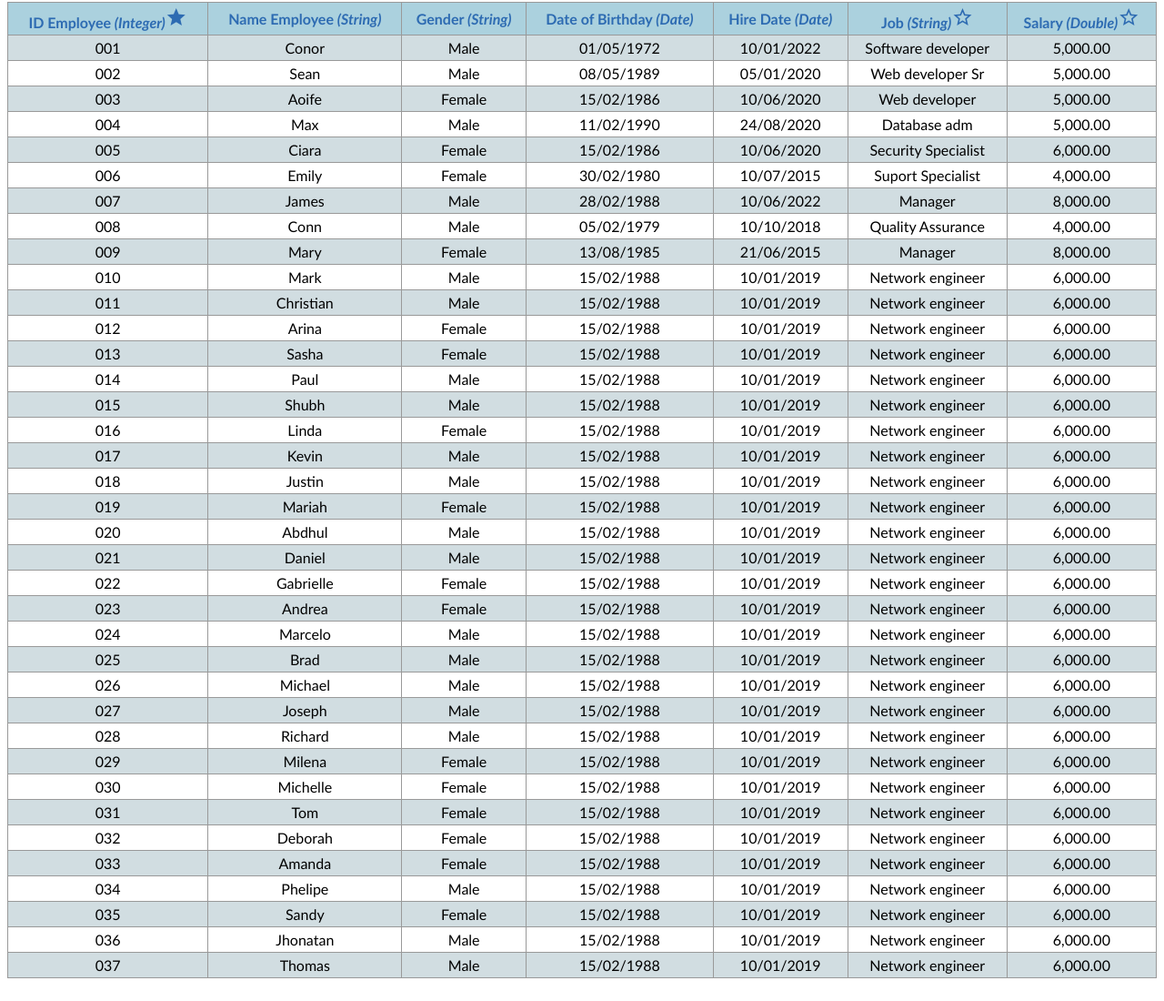
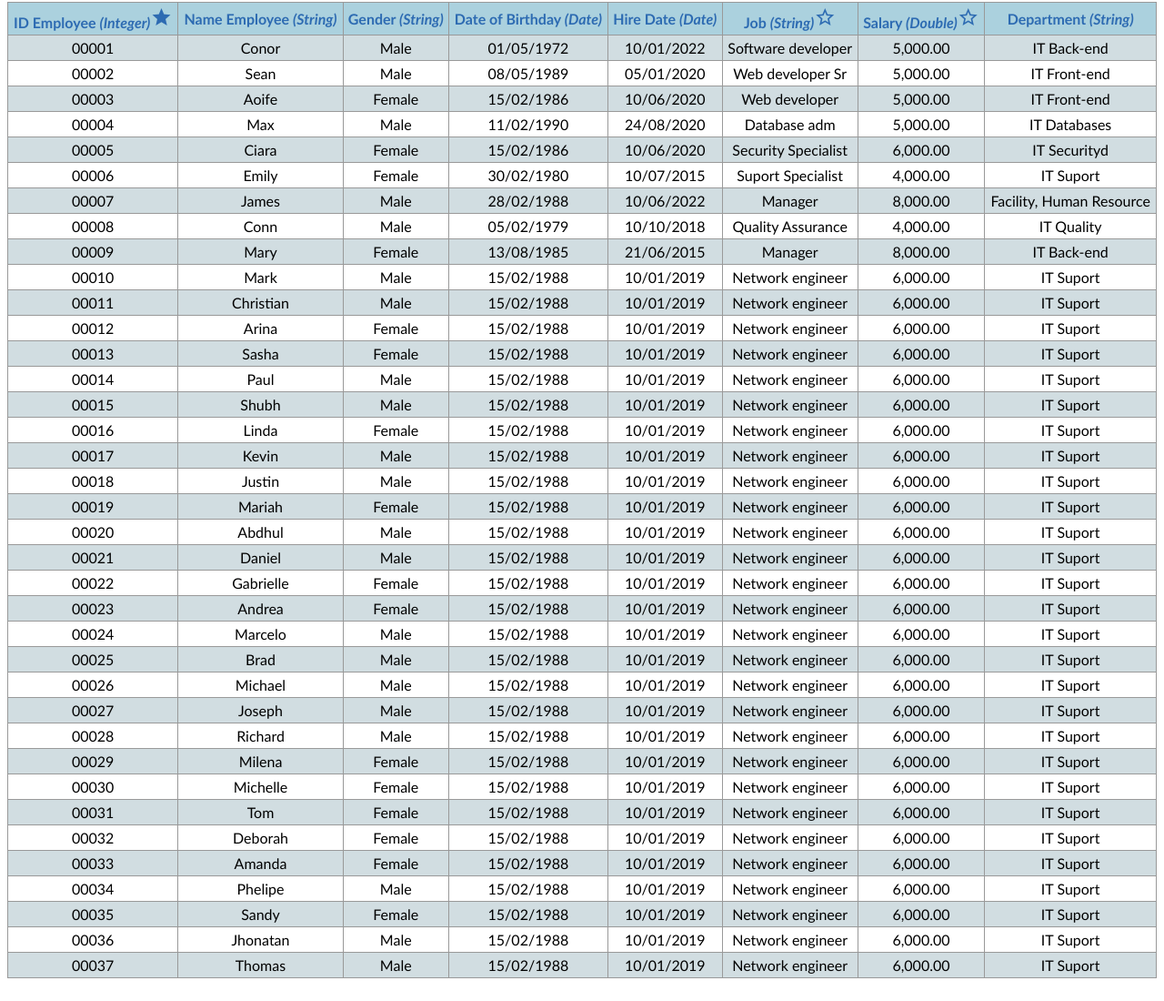
Before and after one commit to RaphaellaGomes/raphaelladrbgomes-webdev_ca1, a plain HTML site: page HRDepartment/employee.html in a window 1280 px wide. Shown: the part 194-1294 px from the top of the page at 91% size. Drawn offline with Linux system fonts and the light colour scheme.

Commit message:
Inserted Department in Employee after changes in my DB

```diff
--- a/HRDepartment/employee.html
+++ b/HRDepartment/employee.html
@@ -30,341 +30,379 @@
                 <th>Hire Date <i>(Date)</i></th>
                 <th>Job <i>(String)</i><span class="material-icons" title="Secondary-key">star_outline </span></th>
                 <th>Salary <i>(Double)</i><span class="material-icons" title="Secondary-key">star_outline </span></th>
+                <th>Department <i>(String)</i></th>
             </tr>
         </thead>
         <tbody>
             <tr>
-                <td>001</td>
+                <td>00001</td>
                 <td>Conor</td>
                 <td>Male</td>
                 <td>01/05/1972</td>
                 <td>10/01/2022</td>
                 <td>Software developer</td>
                 <td>5,000.00</td>
+                <td>IT Back-end</td>
             </tr>
             <tr>
-                <td>002</td>
+                <td>00002</td>
                 <td>Sean</td>
                 <td>Male</td>
                 <td>08/05/1989</td>
                 <td>05/01/2020</td>
                 <td>Web developer Sr</td>
                 <td>5,000.00</td>
+                <td>IT Front-end</td>
             </tr>
             <tr>
-                <td>003</td>
+                <td>00003</td>
                 <td>Aoife</td>
                 <td>Female</td>
                 <td>15/02/1986</td>
                 <td>10/06/2020</td>
                 <td>Web developer</td>
                 <td>5,000.00</td>
+                <td>IT Front-end</td>
             </tr>
             <tr>
-                <td>004</td>
+                <td>00004</td>
                 <td>Max</td>
                 <td>Male</td>
                 <td>11/02/1990</td>
                 <td>24/08/2020</td>
                 <td>Database adm</td>
                 <td>5,000.00</td>
+                <td>IT Databases</td>
             </tr>
             <tr>
-                <td>005</td>
+                <td>00005</td>
                 <td>Ciara</td>
                 <td>Female</td>
                 <td>15/02/1986</td>
                 <td>10/06/2020</td>
                 <td>Security Specialist</td>
                 <td>6,000.00</td>
+                <td>IT Securityd</td>
             </tr>
             <tr>
-                <td>006</td>
+                <td>00006</td>
                 <td>Emily</td>
                 <td>Female</td>
                 <td>30/02/1980</td>
                 <td>10/07/2015</td>
                 <td>Suport Specialist</td>
                 <td>4,000.00</td>
+                <td>IT Suport</td>
             </tr>
             <tr>
-                <td>007</td>
+                <td>00007</td>
                 <td>James</td>
                 <td>Male</td>
                 <td>28/02/1988</td>
                 <td>10/06/2022</td>
                 <td>Manager</td>
                 <td>8,000.00</td>
+                <td>Facility, Human Resource</td>
             </tr>
             <tr>
-                <td>008</td>
+                <td>00008</td>
                 <td>Conn</td>
                 <td>Male</td>
                 <td>05/02/1979</td>
                 <td>10/10/2018</td>
                 <td>Quality Assurance</td>
                 <td>4,000.00</td>
+                <td>IT Quality</td>
             </tr>
             <tr>
-                <td>009</td>
+                <td>00009</td>
                 <td>Mary</td>
                 <td>Female</td>
                 <td>13/08/1985</td>
                 <td>21/06/2015</td>
                 <td>Manager</td>
                 <td>8,000.00</td>
+                <td>IT Back-end</td>
             </tr>
             <tr>
-                <td>010</td>
+                <td>00010</td>
                 <td>Mark</td>
                 <td>Male</td>
                 <td>15/02/1988</td>
                 <td>10/01/2019</td>
                 <td>Network engineer</td>
                 <td>6,000.00</td>
+                <td>IT Suport</td>
             </tr>
             <tr>
-                <td>011</td>
+                <td>00011</td>
                 <td>Christian</td>
                 <td>Male</td>
                 <td>15/02/1988</td>
                 <td>10/01/2019</td>
                 <td>Network engineer</td>
                 <td>6,000.00</td>
+                <td>IT Suport</td>
             </tr>
             <tr>
-                <td>012</td>
+                <td>00012</td>
                 <td>Arina</td>
                 <td>Female</td>
                 <td>15/02/1988</td>
                 <td>10/01/2019</td>
                 <td>Network engineer</td>
                 <td>6,000.00</td>
+                <td>IT Suport</td>
             </tr>
             <tr>
-                <td>013</td>
+                <td>00013</td>
                 <td>Sasha</td>
                 <td>Female</td>
                 <td>15/02/1988</td>
                 <td>10/01/2019</td>
                 <td>Network engineer</td>
                 <td>6,000.00</td>
+                <td>IT Suport</td>
             </tr>
             <tr>
-                <td>014</td>
+                <td>00014</td>
                 <td>Paul</td>
                 <td>Male</td>
                 <td>15/02/1988</td>
                 <td>10/01/2019</td>
                 <td>Network engineer</td>
                 <td>6,000.00</td>
+                <td>IT Suport</td>
             </tr>
             <tr>
-                <td>015</td>
+                <td>00015</td>
                 <td>Shubh</td>
                 <td>Male</td>
                 <td>15/02/1988</td>
                 <td>10/01/2019</td>
                 <td>Network engineer</td>
                 <td>6,000.00</td>
+                <td>IT Suport</td>
             </tr>
             <tr>
-                <td>016</td>
+                <td>00016</td>
                 <td>Linda</td>
                 <td>Female</td>
                 <td>15/02/1988</td>
                 <td>10/01/2019</td>
                 <td>Network engineer</td>
                 <td>6,000.00</td>
+                <td>IT Suport</td>
             </tr>
             <tr>
-                <td>017</td>
+                <td>00017</td>
                 <td>Kevin</td>
                 <td>Male</td>
                 <td>15/02/1988</td>
                 <td>10/01/2019</td>
                 <td>Network engineer</td>
                 <td>6,000.00</td>
+                <td>IT Suport</td>
             </tr>
             <tr>
-                <td>018</td>
+                <td>00018</td>
                 <td>Justin</td>
                 <td>Male</td>
                 <td>15/02/1988</td>
                 <td>10/01/2019</td>
                 <td>Network engineer</td>
                 <td>6,000.00</td>
+                <td>IT Suport</td>
             </tr>
             <tr>
-                <td>019</td>
+                <td>00019</td>
                 <td>Mariah</td>
                 <td>Female</td>
                 <td>15/02/1988</td>
                 <td>10/01/2019</td>
                 <td>Network engineer</td>
                 <td>6,000.00</td>
+                <td>IT Suport</td>
             </tr>
             <tr>
-                <td>020</td>
+                <td>00020</td>
                 <td>Abdhul</td>
                 <td>Male</td>
                 <td>15/02/1988</td>
                 <td>10/01/2019</td>
                 <td>Network engineer</td>
                 <td>6,000.00</td>
+                <td>IT Suport</td>
             </tr>
             <tr>
-                <td>021</td>
+                <td>00021</td>
                 <td>Daniel</td>
                 <td>Male</td>
                 <td>15/02/1988</td>
                 <td>10/01/2019</td>
                 <td>Network engineer</td>
                 <td>6,000.00</td>
+                <td>IT Suport</td>
             </tr>
             <tr>
-                <td>022</td>
+                <td>00022</td>
                 <td>Gabrielle</td>
                 <td>Female</td>
                 <td>15/02/1988</td>
                 <td>10/01/2019</td>
                 <td>Network engineer</td>
                 <td>6,000.00</td>
+                <td>IT Suport</td>
             </tr>
             <tr>
-                <td>023</td>
+                <td>00023</td>
                 <td>Andrea</td>
                 <td>Female</td>
                 <td>15/02/1988</td>
                 <td>10/01/2019</td>
                 <td>Network engineer</td>
                 <td>6,000.00</td>
+                <td>IT Suport</td>
             </tr>
             <tr>
-                <td>024</td>
+                <td>00024</td>
                 <td>Marcelo</td>
                 <td>Male</td>
                 <td>15/02/1988</td>
                 <td>10/01/2019</td>
                 <td>Network engineer</td>
                 <td>6,000.00</td>
+                <td>IT Suport</td>
             </tr>
             <tr>
-                <td>025</td>
+                <td>00025</td>
                 <td>Brad</td>
                 <td>Male</td>
                 <td>15/02/1988</td>
                 <td>10/01/2019</td>
                 <td>Network engineer</td>
                 <td>6,000.00</td>
+                <td>IT Suport</td>
             </tr>
             <tr>
-                <td>026</td>
+                <td>00026</td>
                 <td>Michael</td>
                 <td>Male</td>
                 <td>15/02/1988</td>
                 <td>10/01/2019</td>
                 <td>Network engineer</td>
                 <td>6,000.00</td>
+                <td>IT Suport</td>
             </tr>
             <tr>
-                <td>027</td>
+                <td>00027</td>
                 <td>Joseph</td>
                 <td>Male</td>
                 <td>15/02/1988</td>
                 <td>10/01/2019</td>
                 <td>Network engineer</td>
                 <td>6,000.00</td>
+                <td>IT Suport</td>
             </tr>
             <tr>
-                <td>028</td>
+                <td>00028</td>
                 <td>Richard</td>
                 <td>Male</td>
                 <td>15/02/1988</td>
                 <td>10/01/2019</td>
                 <td>Network engineer</td>
                 <td>6,000.00</td>
+                <td>IT Suport</td>
             </tr>
             <tr>
-                <td>029</td>
+                <td>00029</td>
                 <td>Milena</td>
                 <td>Female</td>
                 <td>15/02/1988</td>
                 <td>10/01/2019</td>
                 <td>Network engineer</td>
                 <td>6,000.00</td>
+                <td>IT Suport</td>
             </tr>
             <tr>
-                <td>030</td>
+                <td>00030</td>
                 <td>Michelle</td>
                 <td>Female</td>
                 <td>15/02/1988</td>
                 <td>10/01/2019</td>
                 <td>Network engineer</td>
                 <td>6,000.00</td>
+                <td>IT Suport</td>
             </tr>
             <tr>
-                <td>031</td>
+                <td>00031</td>
                 <td>Tom</td>
                 <td>Female</td>
                 <td>15/02/1988</td>
                 <td>10/01/2019</td>
                 <td>Network engineer</td>
                 <td>6,000.00</td>
+                <td>IT Suport</td>
             </tr>
             <tr>
-                <td>032</td>
+                <td>00032</td>
                 <td>Deborah</td>
                 <td>Female</td>
                 <td>15/02/1988</td>
                 <td>10/01/2019</td>
                 <td>Network engineer</td>
                 <td>6,000.00</td>
+                <td>IT Suport</td>
             </tr>
             <tr>
-                <td>033</td>
+                <td>00033</td>
                 <td>Amanda</td>
                 <td>Female</td>
                 <td>15/02/1988</td>
                 <td>10/01/2019</td>
                 <td>Network engineer</td>
                 <td>6,000.00</td>
+                <td>IT Suport</td>
             </tr>
             <tr>
-                <td>034</td>
+                <td>00034</td>
                 <td>Phelipe</td>
                 <td>Male</td>
                 <td>15/02/1988</td>
                 <td>10/01/2019</td>
                 <td>Network engineer</td>
                 <td>6,000.00</td>
+                <td>IT Suport</td>
             </tr>
             <tr>
-                <td>035</td>
+                <td>00035</td>
                 <td>Sandy</td>
                 <td>Female</td>
                 <td>15/02/1988</td>
                 <td>10/01/2019</td>
                 <td>Network engineer</td>
                 <td>6,000.00</td>
+                <td>IT Suport</td>
             </tr>
             <tr>
-                <td>036</td>
+                <td>00036</td>
                 <td>Jhonatan</td>
                 <td>Male</td>
                 <td>15/02/1988</td>
                 <td>10/01/2019</td>
                 <td>Network engineer</td>
                 <td>6,000.00</td>
+                <td>IT Suport</td>
             </tr>
             <tr>
-                <td>037</td>
+                <td>00037</td>
                 <td>Thomas</td>
                 <td>Male</td>
                 <td>15/02/1988</td>
                 <td>10/01/2019</td>
                 <td>Network engineer</td>
                 <td>6,000.00</td>
+                <td>IT Suport</td>
             </tr>
 
         </tbody>
```
Also changed, not shown: HRDepartment/jobs.html (+1 -1 lines).
